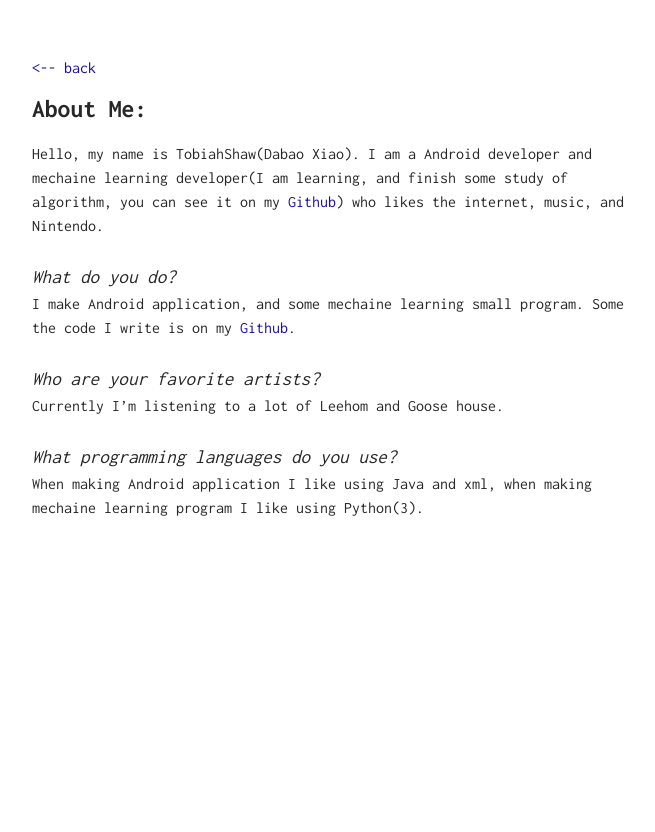
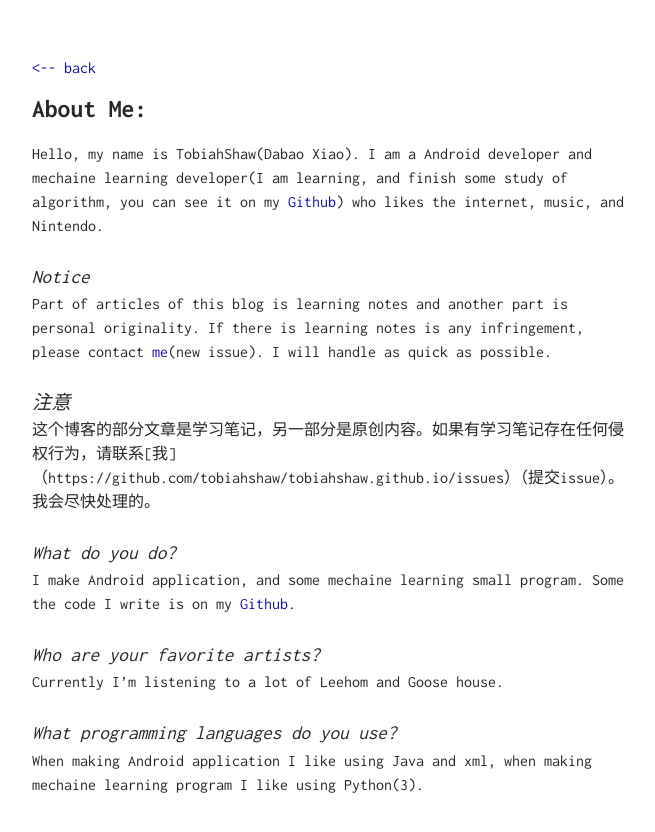
Before and after one commit to TobiahShaw/TobiahShaw.github.io, a Jekyll site: the page built from me/index.md, in a window 1280 px wide. Shown: the top 832 px of the page, without its empty margins (308-963 px from the left). Built offline with Jekyll 4.4.1, drawn with Linux system fonts in a browser that asks for light colours.

Commit message:
add IP statement

```diff
--- a/me/index.md
+++ b/me/index.md
@@ -3,6 +3,12 @@ layout: about
 ---
 
 Hello, my name is TobiahShaw(Dabao Xiao). I am a Android developer and mechaine learning developer(I am learning, and finish some study of algorithm, you can see it on my [Github](https://github.com/TobiahShaw/machine-learning-algorithm)) who likes the internet, music, and Nintendo.
+
+# Notice
+Part of articles of this blog is learning notes and another part is personal originality. If there is learning notes is any infringement, please contact [me](https://github.com/TobiahShaw/TobiahShaw.github.io/issues)(new issue). I will handle as quick as possible.
+
+# 注意
+这个博客的部分文章是学习笔记，另一部分是原创内容。如果有学习笔记存在任何侵权行为，请联系[我]（https://github.com/tobiahshaw/tobiahshaw.github.io/issues）（提交issue）。我会尽快处理的。
 
 # What do you do?
 I make Android application, and some mechaine learning small program. Some the code I write is on my [Github](https://github.com/TobiahShaw).
```
